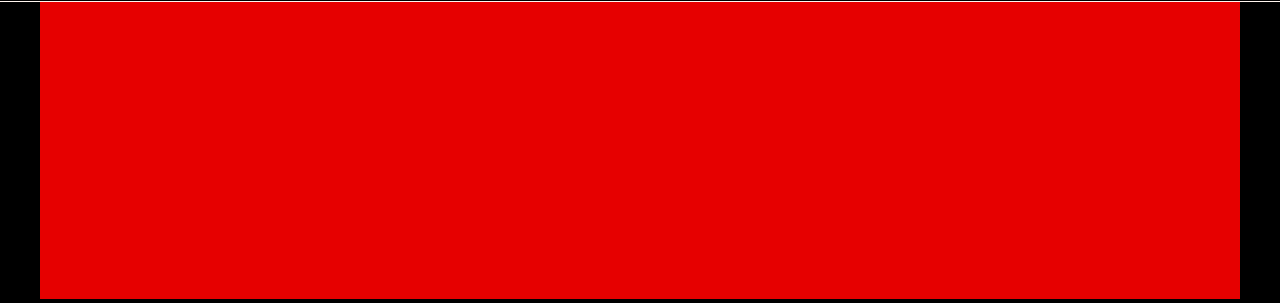
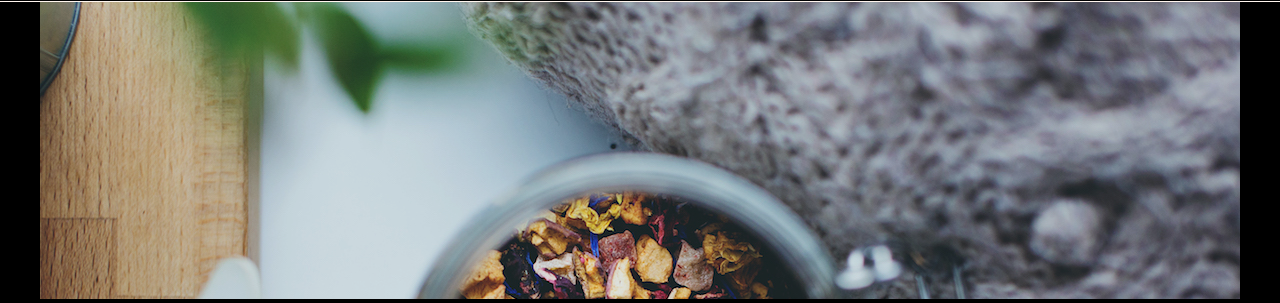
Before and after one commit to MCodes96/cc-11-TeaCozy, a plain HTML site: page index.html in a window 1280 px wide. Shown: the part 68-371 px from the top of the page. Drawn offline with Linux system fonts and the light colour scheme.

Commit message:
Fix img urls

```diff
--- a/resources/CSS/style.css
+++ b/resources/CSS/style.css
@@ -66,8 +66,7 @@ nav a {
   width: 1200px;
   justify-content: center;
   align-items: center;
-  background-color: red;
-  background-image: url('/11-TeaCozy/resources/images/img-mission-background.jpg');
+  background-image: url('/resources/images/img-mission-background.jpg');
 }
 
 .text-container {
@@ -113,7 +112,7 @@ nav a {
 /* Locations */
 
 #locations {
-  background-image: url('/11-TeaCozy/resources/images/img-locations-background.jpg');
+  background-image: url('/resources/images/img-locations-background.jpg');
   height: 500px;
   width: 1200px;
   margin-top: 70px;
```
Also changed, not shown: 1 other file.
